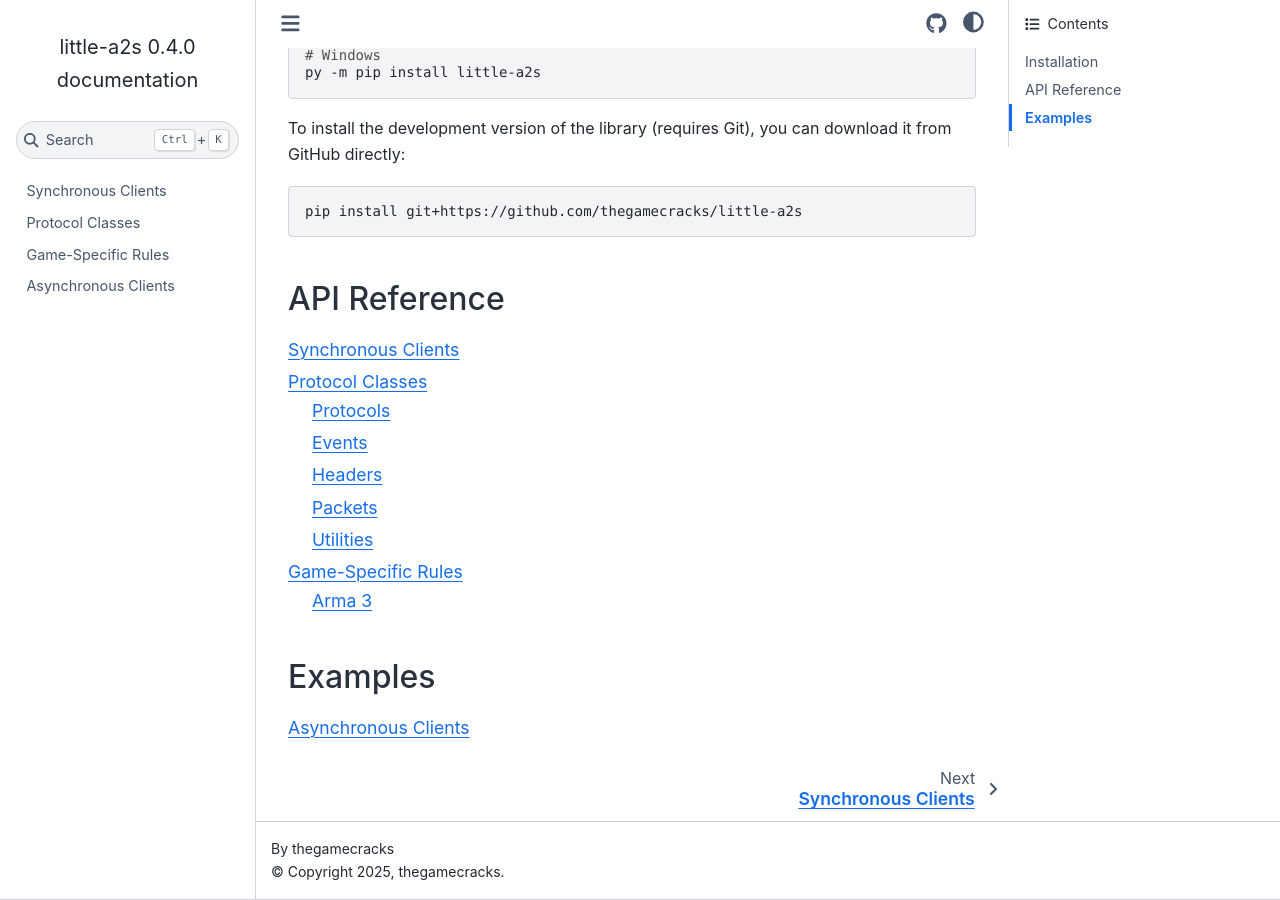
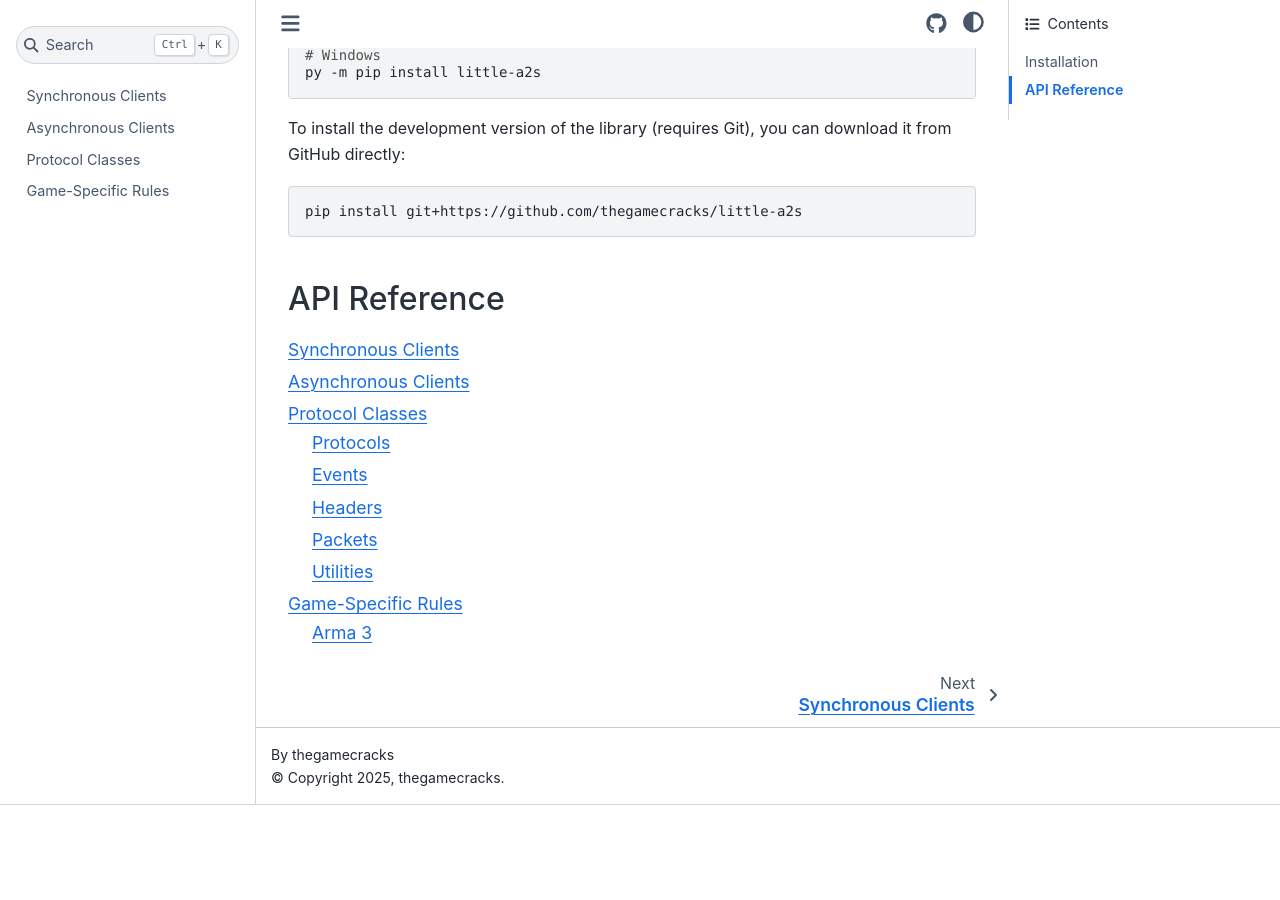
Before and after one commit to thegamecracks/little-a2s, a Sphinx documentation site: the page built from docs/index.rst, in a window 1280 px wide and 900 px high, scrolled down 661 px. Built offline with Sphinx 7.4.7 and the Sphinx Book theme 1.1.4, drawn with Linux system fonts in a browser that asks for light colours; after the commit the page ends 1466 px from its top, so only the background shows below that.

```diff
--- a/docs/index.rst
+++ b/docs/index.rst
@@ -69,13 +69,6 @@ API Reference
    :maxdepth: 2
 
    sync
+   async
    protocol
    rules
-
-Examples
---------
-
-.. toctree::
-   :maxdepth: 2
-
-   async
```
